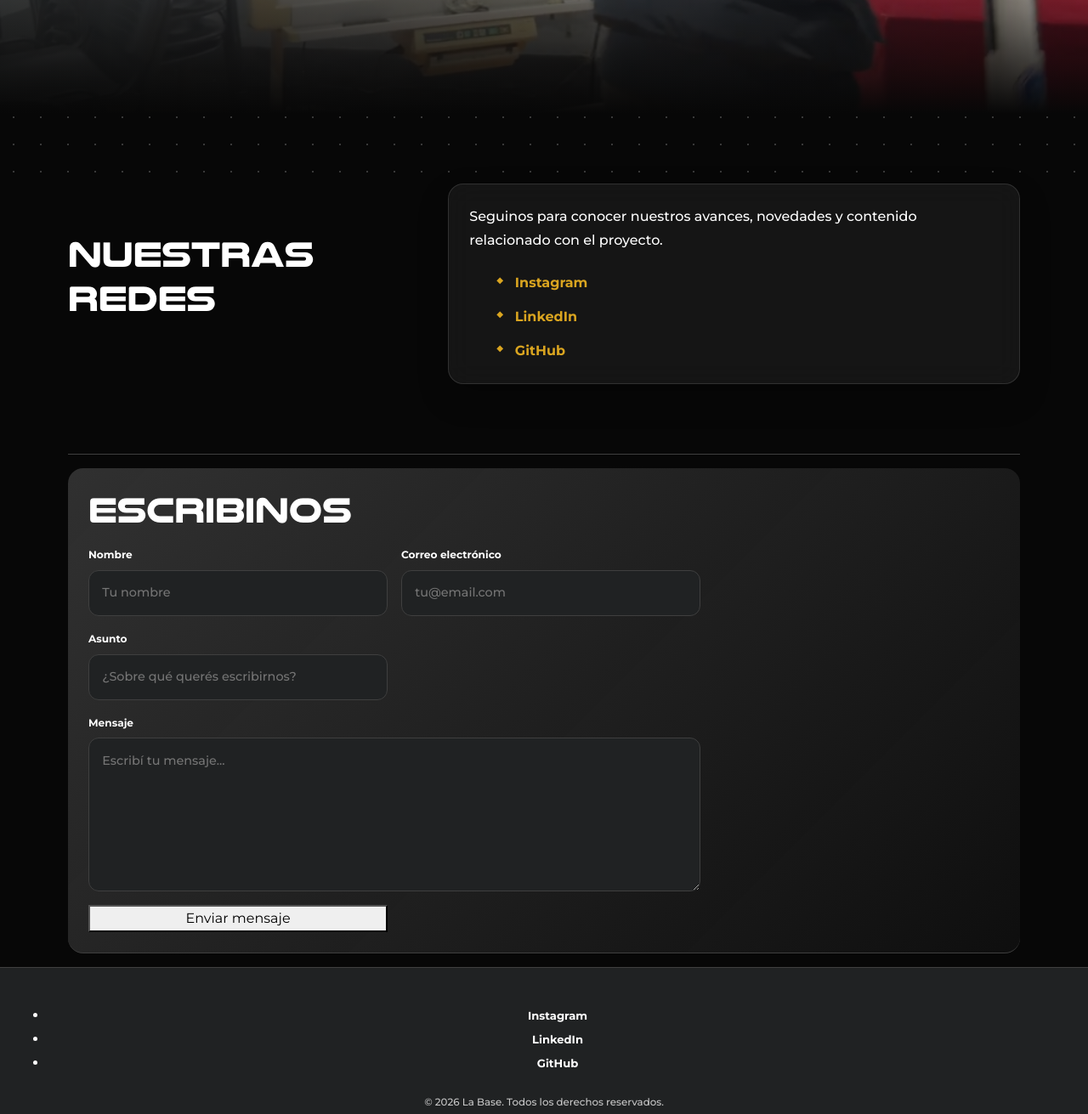
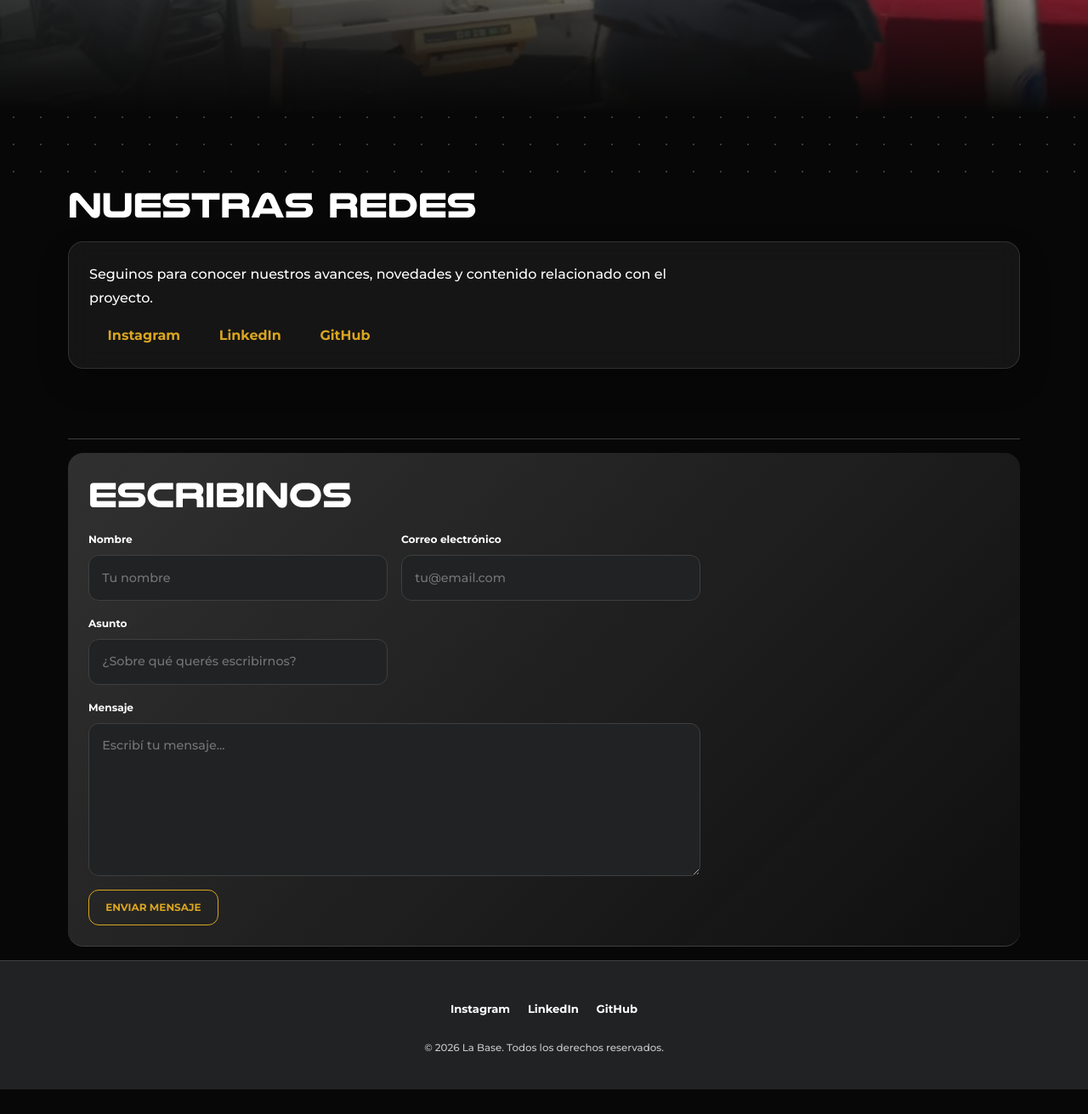
Before and after one commit to idel-bit/La-Base-CanSat, a website: page pages/contacto.html in a window 1280 px wide. Shown: the part 582-1893 px from the top of the page at 85% size. After the commit the page ends 1864 px from the top, so only its background shows below. Drawn offline with nearby package versions, Linux system fonts and the light colour scheme.

Commit message:
Alinea redes y unifica boton de contacto

```diff
--- a/pages/contacto.html
+++ b/pages/contacto.html
@@ -150,7 +150,7 @@
 
         <!-- INTRODUCCIÓN -->
 
-        <section class="introduccion-contacto" data-aos="fade-up" data-aos-duration="700">
+        <section class="introduccion-contacto">
 
             <h1>
                 Contactate con nosotros
@@ -209,7 +209,7 @@
 
         <!-- FORMULARIO -->
 
-        <section class="formulario-contacto">
+        <section class="formulario-contacto" data-aos="zoom-in" data-aos-duration="500">
 
             <h2>
                 Escribinos
--- a/scss/components/_buttons.scss
+++ b/scss/components/_buttons.scss
@@ -4,7 +4,8 @@
 
 .introduccion > a,
 .equipo article a,
-.avances article a {
+.avances article a,
+.formulario-contacto button[type="submit"] {
 
     width: fit-content;
 
--- a/scss/components/_forms.scss
+++ b/scss/components/_forms.scss
@@ -3,25 +3,31 @@
 /* ==================== CONTACTO ==================== */
 
 .redes {
-    display: grid;
+    display: block;
+}
 
-    grid-template-columns: 1fr auto 1fr;
+.redes ul {
+
+    display: flex;
 
     align-items: center;
 
-    gap: 1rem;
+    flex-wrap: nowrap;
+
+    gap: 0.75rem 1.5rem;
+
+    margin: 1rem 0 0;
+
+    padding: 0;
+
+    list-style: none;
+
 }
 
-.redes a:nth-child(1) {
-    justify-self: end;
-}
+.redes li::before {
 
-.redes a:nth-child(2) {
-    justify-self: center;
-}
+    content: none;
 
-.redes a:nth-child(3) {
-    justify-self: start;
 }
 
 
--- a/scss/layout/_footer.scss
+++ b/scss/layout/_footer.scss
@@ -17,11 +17,21 @@
 
 .contacto ul {
 
+    display: flex;
+
     justify-content: center;
 
-    flex-wrap: wrap;
+    align-items: center;
+
+    flex-wrap: nowrap;
 
     gap: 0.7rem 1.3rem;
+
+    margin: 0;
+
+    padding: 0;
+
+    list-style: none;
 
 }
 
--- a/scss/layout/_responsive.scss
+++ b/scss/layout/_responsive.scss
@@ -39,18 +39,6 @@ El diseño continúa siendo Mobile First.
 
         grid-template-columns: repeat(2, 1fr);
 
-    }
-
-
-    /* ==================== REDES ==================== */
-
-   .redes {
-    display: flex;
-
-    justify-content: center;
-    align-items: center;
-
-    gap: 2rem;
     }
 
 
@@ -182,15 +170,6 @@ El diseño base sigue siendo Mobile First.
     }
 
 
-    /* ==================== REDES ==================== */
-
-    .redes {
-
-        grid-template-columns: repeat(3, 1fr);
-
-    }
-
-
     /* ==================== FORMULARIO ==================== */
 
     .formulario-contacto form {
```
Also changed, not shown: index.html (+2 -2 lines), pages/avances.html (+2 -2 lines), pages/base-cansat.html (+2 -2 lines), pages/comunidad.html (+2 -2 lines), styles/styles.css.
